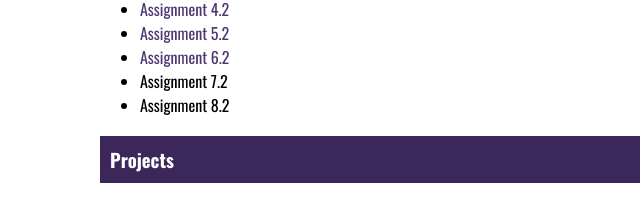
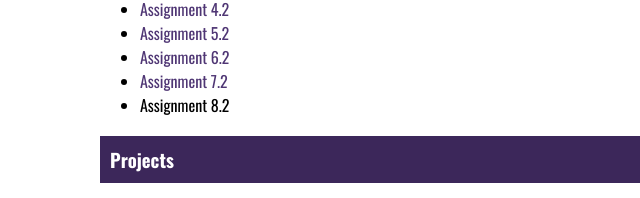
Before and after one commit to Jeremy-Lates1/web-330, a plain HTML site: page index.html in a window 1280 px wide. Shown: the part 352-550 px from the top of the page, 0-640 px from the left. Drawn offline with nearby package versions, Linux system fonts and the light colour scheme.

Commit message:
Add whatabout1 to main menu

```diff
--- a/index.html
+++ b/index.html
@@ -48,7 +48,9 @@
         <li>
           <a href="/web-330/week-6/lates-future-value.html">Assignment 6.2</a>
         </li>
-        <li>Assignment 7.2</li>
+        <li>
+          <a href="/web-330/week-7/lates-whatabook1.html">Assignment 7.2</a>
+        </li>
         <li>Assignment 8.2</li>
       </ul>
       <h3>Projects</h3>
```
